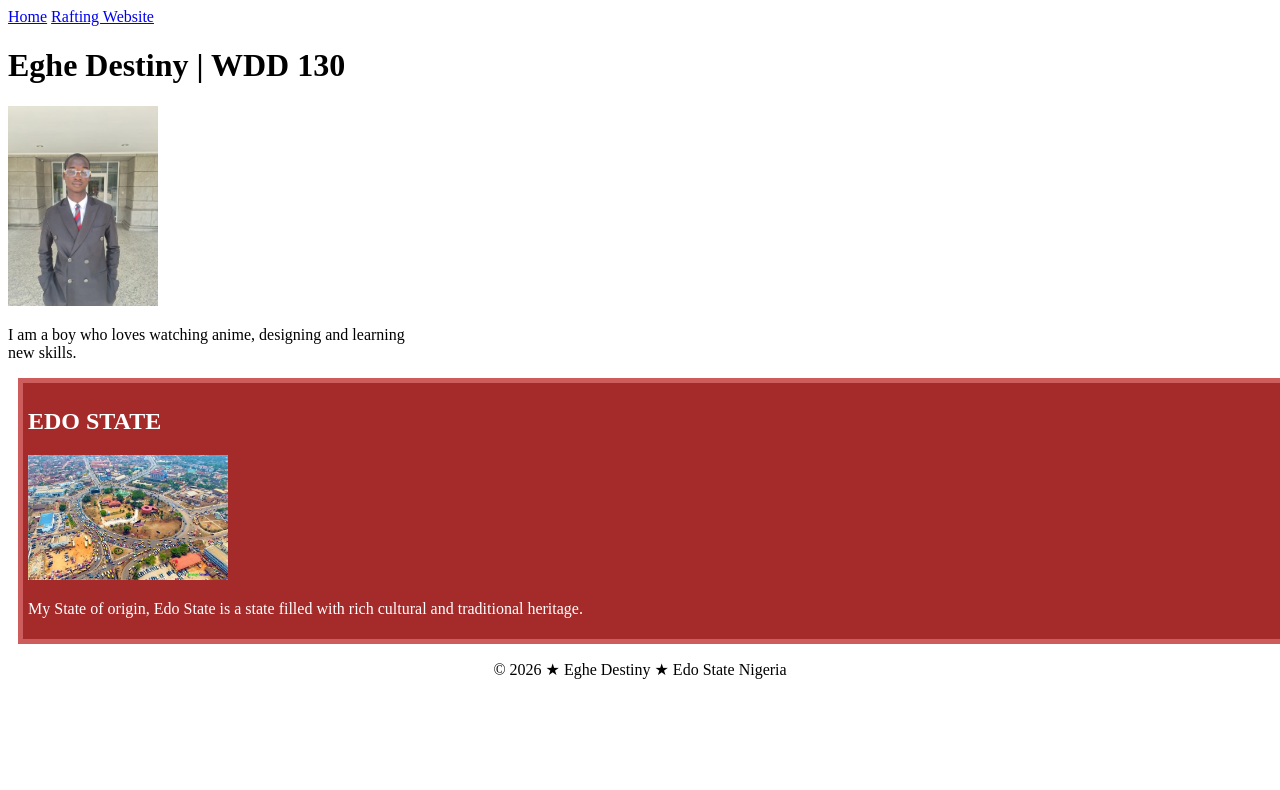
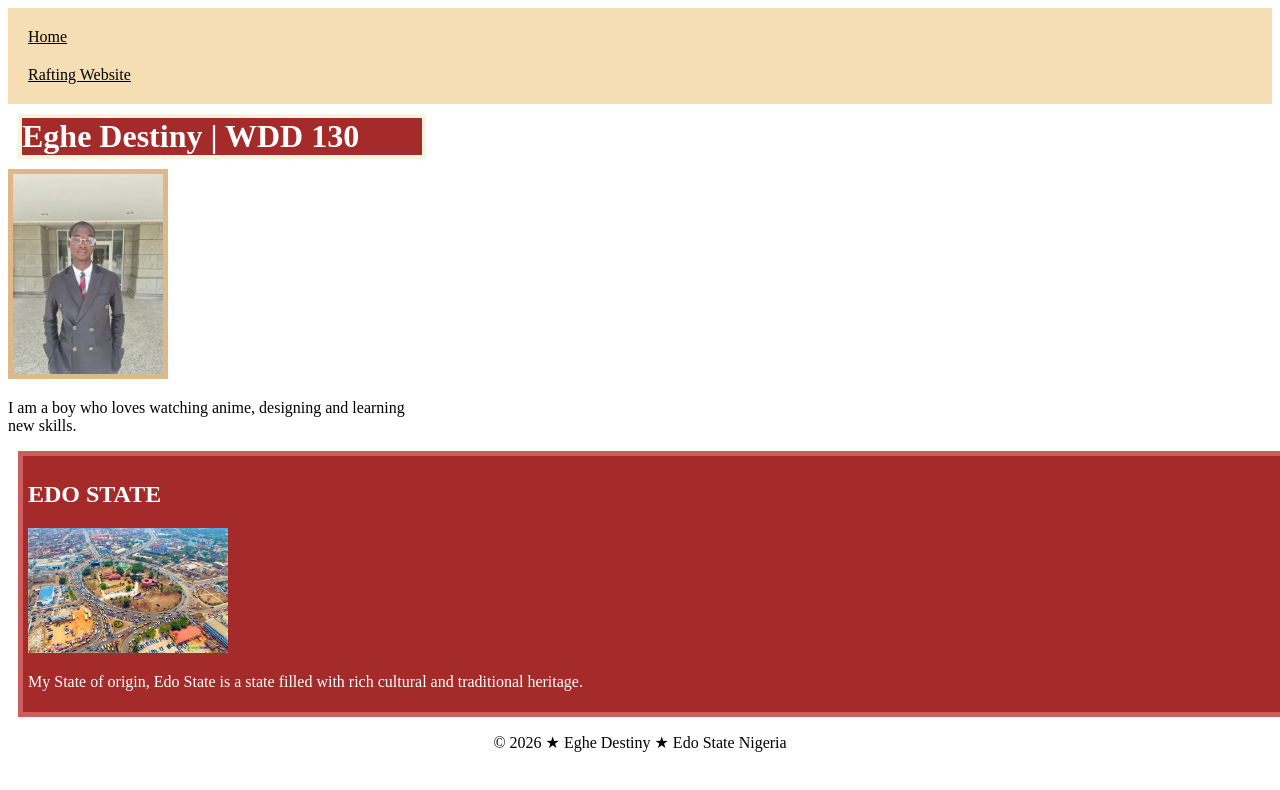
Before and after one commit to diy619/wdd130, a plain HTML site: page index.html in a window 1280 px wide. Shown: the top 790 px of the page. Drawn offline with Linux system fonts and the light colour scheme.

Commit message:
masde new changes

```diff
--- a/index.html
+++ b/index.html
@@ -24,7 +24,7 @@
     </main>
     <aside>
         <h2> EDO STATE </h2>
-        <img src="images/A QUICK GUIDE TO VISITING EDO STATE, NIGERIA.jfif" alt="">
+        <img src="images/edo-state.jfif" alt="">
         <p> My State of origin, Edo State is a state filled with rich cultural and traditional heritage.</p>
 
     </aside>
--- a/styles/styles.css
+++ b/styles/styles.css
@@ -1,3 +1,8 @@
+nav {
+    background-color: wheat;
+    padding: 10px;
+}
+
 main {
     width: 400px;
 }
@@ -11,15 +16,41 @@ aside {
     color: white;
 }
 
+nav a {
+    color: black;
+    padding: 10px;
+    display: block;
+}
+
 aside img {
     width: 200px;
     height: auto;
 
 }
 
+main {
+    max-width: fit-content;
+}
+
+h1 {
+    width: 400px;
+    margin: 10px;
+    border: 4px solid beige;
+    background-color: brown;
+    color: white;
+    text-align: left;
+}
+
+h2 {
+    block-size: auto;
+    color: white;
+}
+
 main img {
     width: 150px;
     height: auto;
+    border: 5px solid burlywood;
+    box-shadow: 10px solid black;
 }
 
 p {
```
Also changed, not shown: images/edo-state.jfif (renamed from images/A QUICK GUIDE TO VISITING EDO STATE, NIGERIA.jfif).
